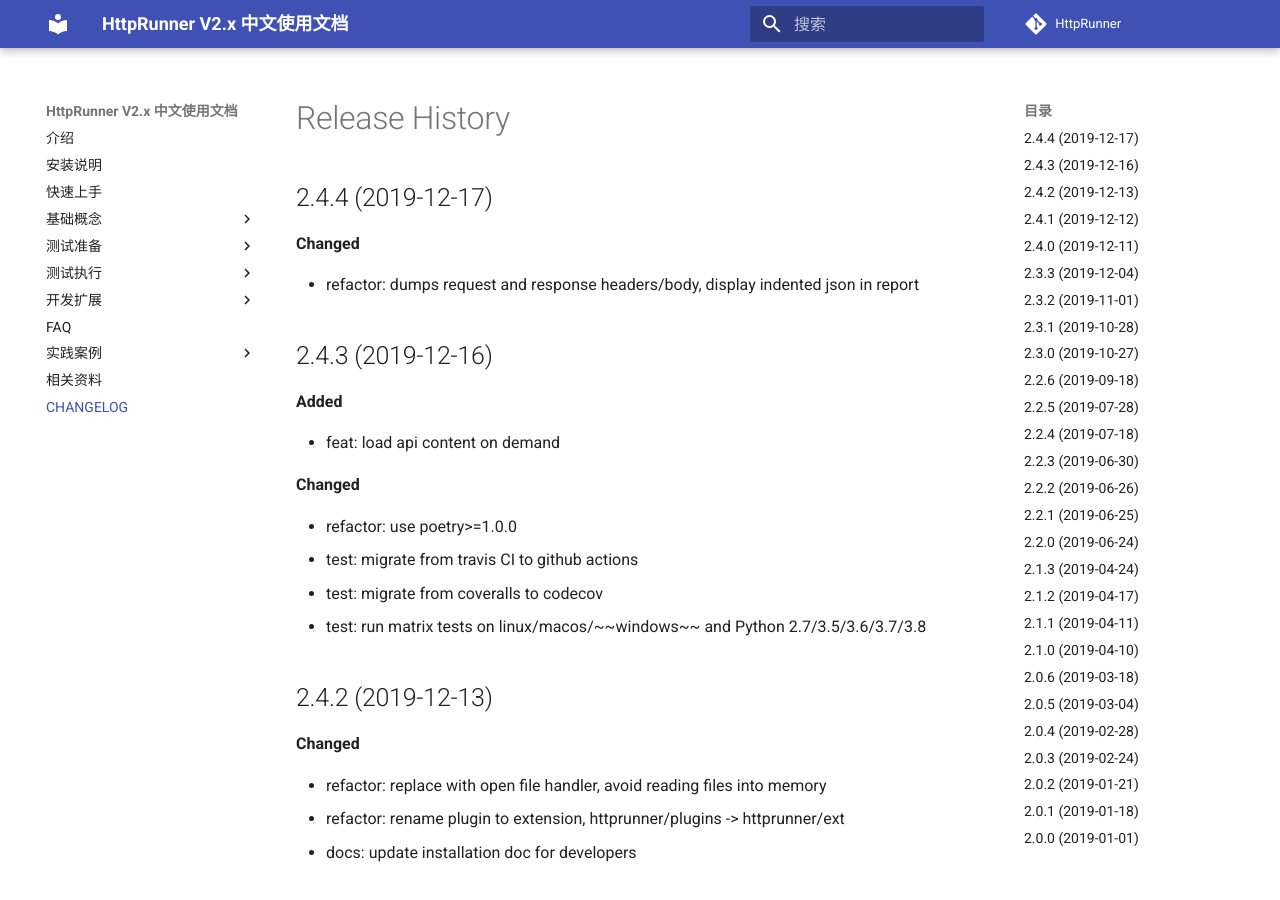
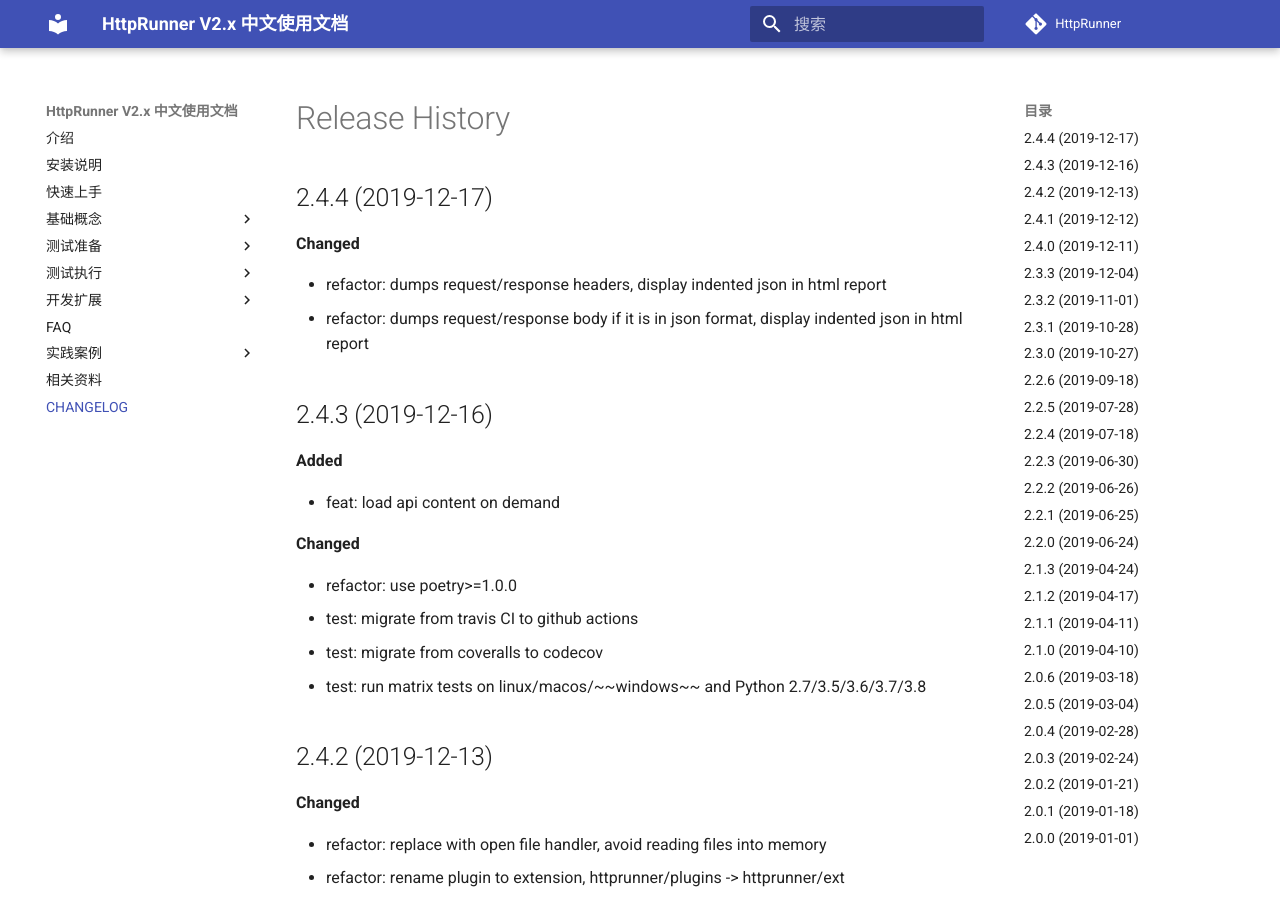
Before and after one commit to TanakitIntR/httprunner4, an MkDocs documentation site: the page built from docs/CHANGELOG.md, in a window 1280 px wide and 900 px high. Built offline with MkDocs 1.6.1 and Material for MkDocs 9.7.7, drawn with Linux system fonts in a browser that asks for light colours; comment, search, counter and statistics services are not loaded.

Commit message:
refactor: dumps request body if it is in json format, display indented json in html report

```diff
--- a/docs/CHANGELOG.md
+++ b/docs/CHANGELOG.md
@@ -4,7 +4,8 @@
 
 **Changed**
 
-- refactor: dumps request and response headers/body, display indented json in report
+- refactor: dumps request/response headers, display indented json in html report
+- refactor: dumps request/response body if it is in json format, display indented json in html report
 
 ## 2.4.3 (2019-12-16)
 
```
Also changed, not shown: 1 other file.
